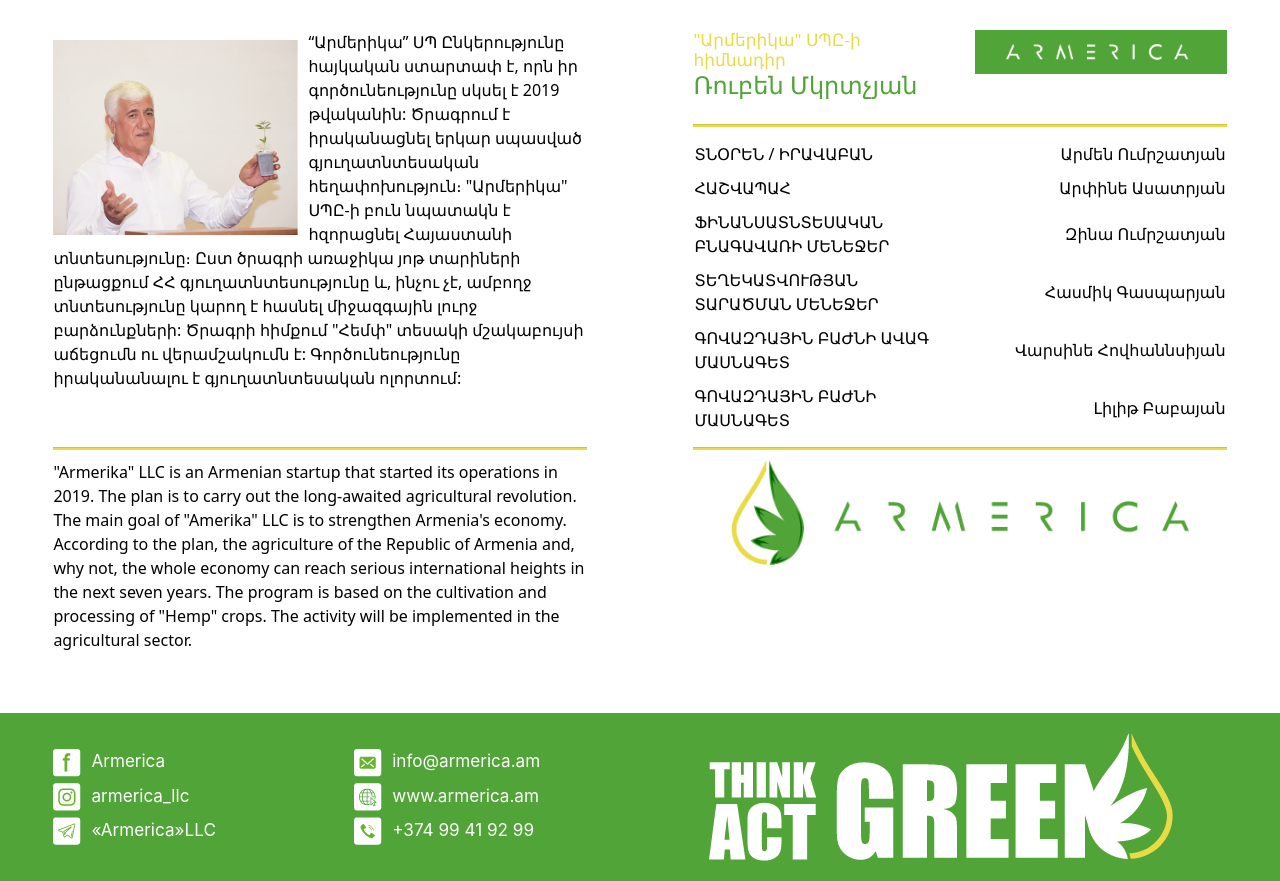
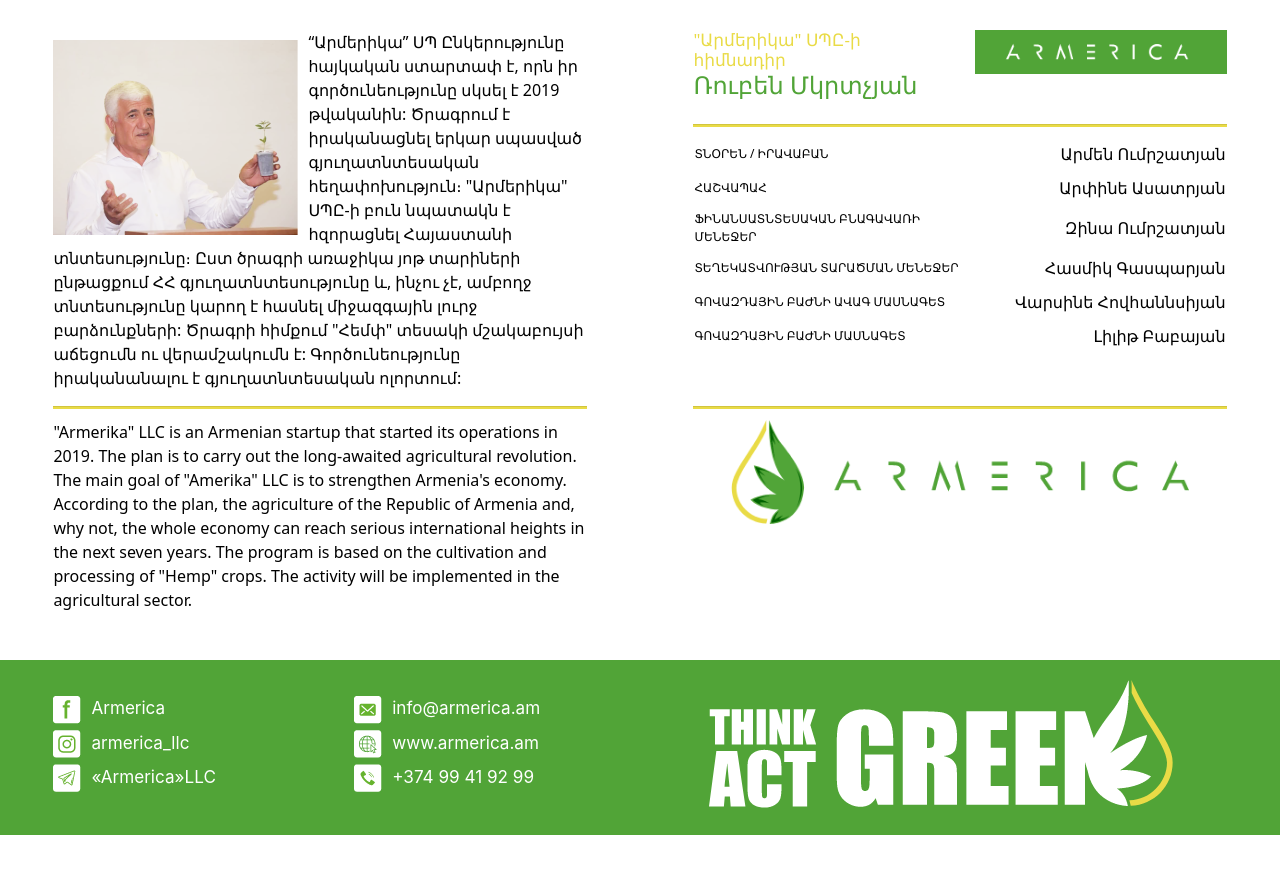
Before and after one commit to DjamalMatua/Armerika, a plain HTML site: page index.html in a window 1280 px wide. After the commit the page ends 835 px from the top, so only its background shows below. Drawn offline with Linux system fonts and the light colour scheme; a web font is replaced by a local one.

Commit message:
fixed bag

```diff
--- a/style.less
+++ b/style.less
@@ -7,6 +7,7 @@ body{
             height: 2px;
         margin: 0;
 }
+    height: 100vh;
 }
 
 /***FONTS***/
@@ -81,6 +82,9 @@ body{
         table{
             margin-top: 10px;
             margin-bottom: 10px;
+            .text-uppercase {
+	            font-size: 12px;
+}
             th{
             width: 50%;
             font-size: 16px;
@@ -103,7 +107,7 @@ body{
     .american-description {
         padding-left: 3vw;
         padding-right: 3vw;
-        margin-bottom: 10%;
+        margin-bottom: 8%;
         p{
             font-size: 16px;
             .regular;
@@ -136,7 +140,7 @@ footer{
     padding-left: 3vw;
     padding-right: 3vw;
     padding-top: 20px;
-    padding-bottom: 20px;
+    padding-bottom: 27px;
     ul{
         list-style: none;
         margin: 0;
```
Also changed, not shown: style.css.
